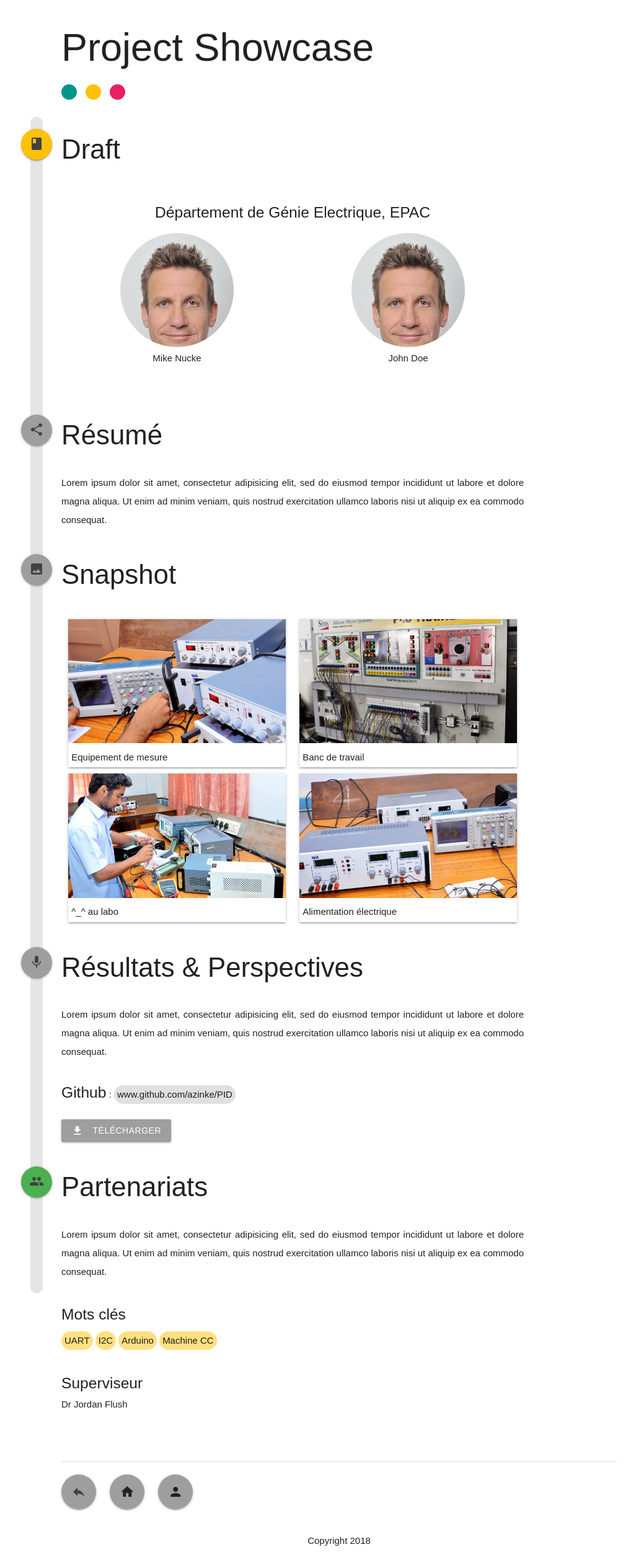
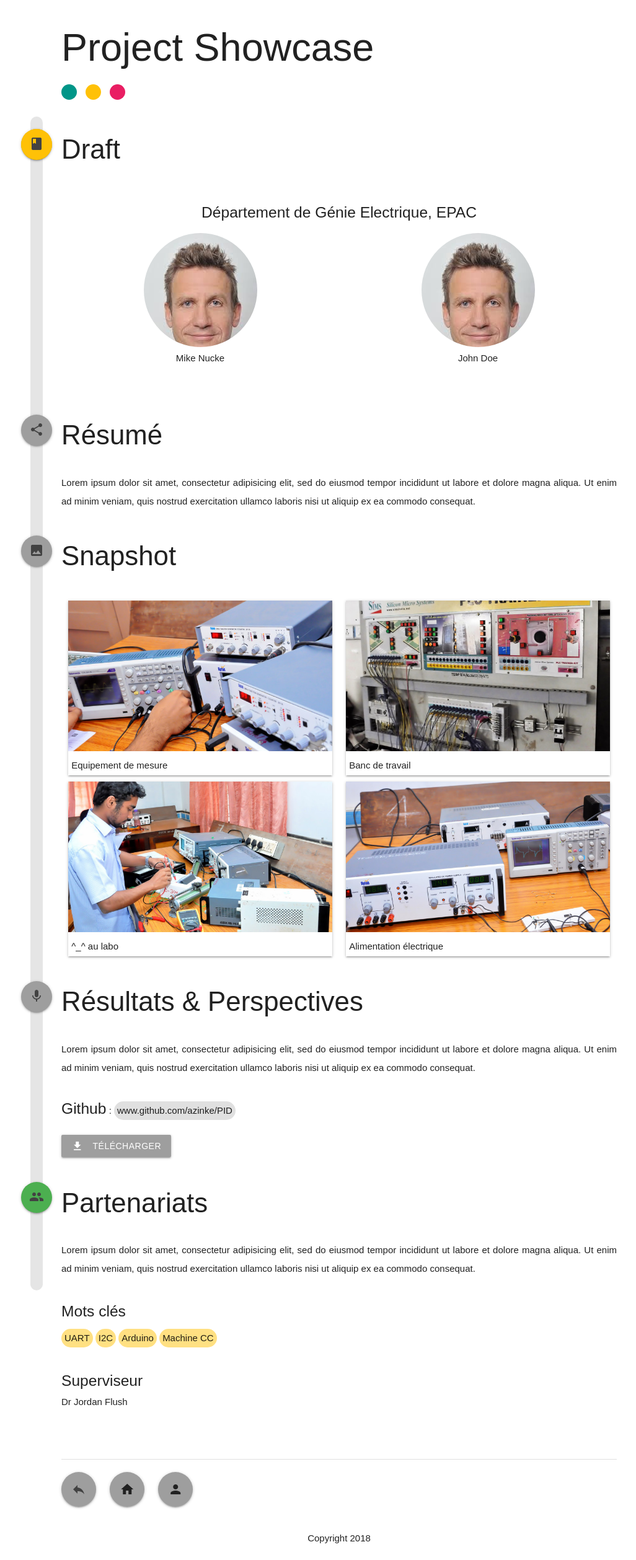
Before and after one commit to project-story/project-story.github.io, a Jekyll site: the page built from _posts/2018-10-10-draft.md, in a window 1280 px wide. Shown: the whole page at 62% size, without its empty margins (93-1119 px from the left). Built offline with Jekyll 4.4.1, drawn with Linux system fonts in a browser that asks for light colours; some web fonts are replaced.

Commit message:
Fix #9: delete shift-right class from post

```diff
--- a/_layouts/post.html
+++ b/_layouts/post.html
@@ -23,7 +23,7 @@
             <div class="row"></div>
             <!-- post -->
 
-            <div class="row reference shift-right">
+            <div class="row reference">
                 <div class="row"></div>
                 <div class="sidebar hide-on-med-and-down"></div> <!-- side bar -->
 
```
